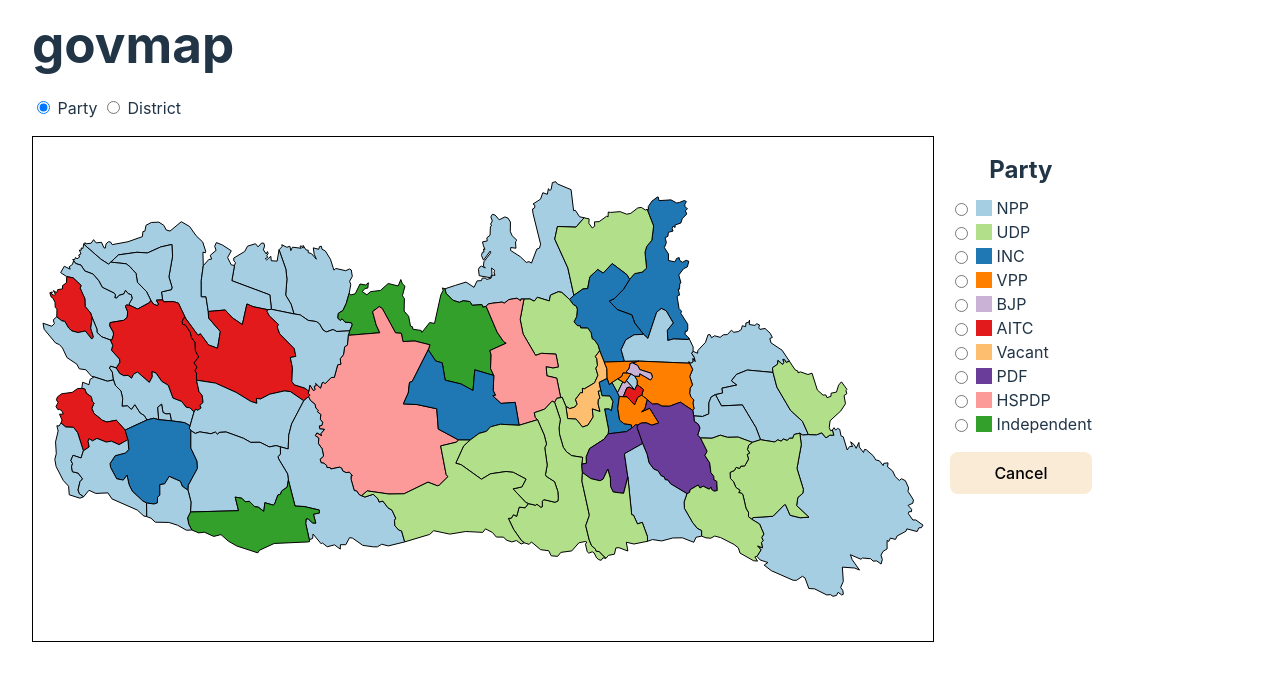
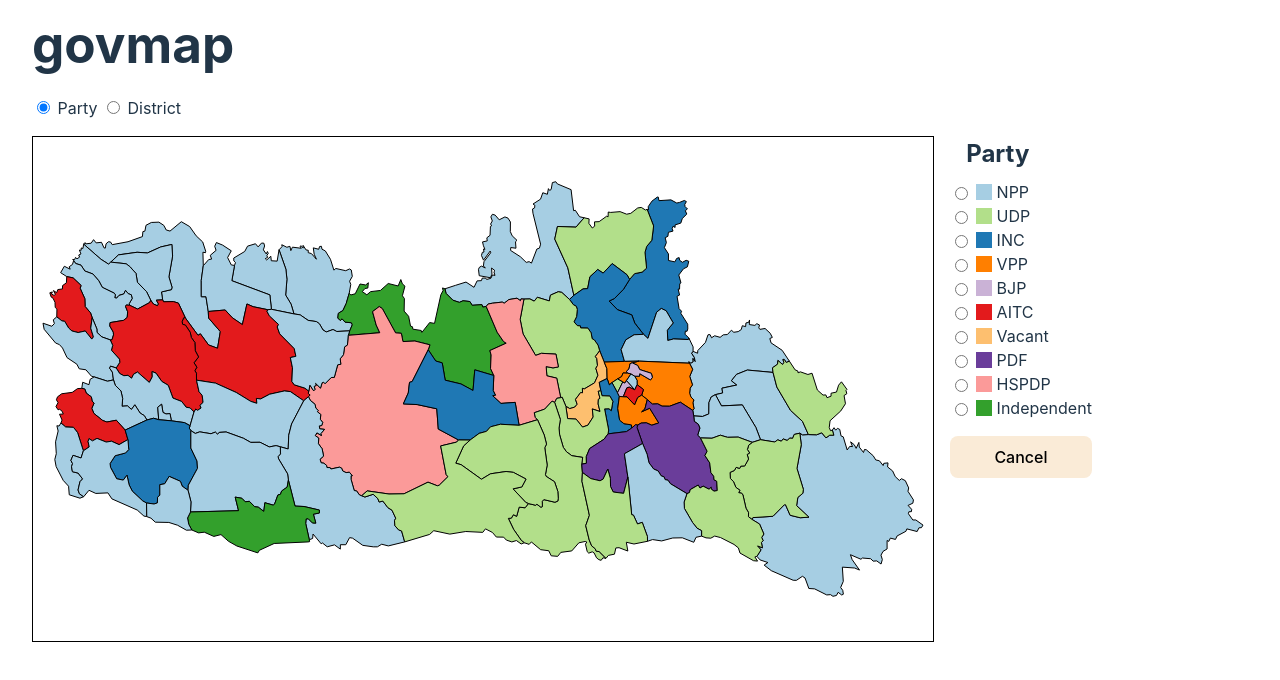
Before and after one commit to mebble/govmap, a Svelte app: page / in a window 1280 px wide. Shown: the top 680 px of the page. Built offline with nearby package versions, Linux system fonts and the light colour scheme.

Commit message:
improve mobile layout

```diff
--- a/src/App.svelte
+++ b/src/App.svelte
@@ -95,7 +95,7 @@
         </label>
     </div>
     <div class="output">
-        <div id="chart">
+        <div class="chart">
             {#if dataLoaded}
                 <svg {width} {height}>
                     <g>
@@ -137,18 +137,22 @@
 
 <style>
     main {
-        padding: 1rem 2rem;
+        padding: 1rem;
     }
     h1 {
         margin-top: 0;
         margin-bottom: 1.5rem;
     }
-    svg {
-        border: 1px solid black;
-    }
     .output {
         display: flex;
         flex-wrap: wrap;
+    }
+    .chart {
+        margin-bottom: 1rem;
+        margin-right: 1rem;
+    }
+    svg {
+        border: 1px solid black;
     }
     .prop-choice {
         margin-bottom: 1rem;
@@ -159,4 +163,10 @@
     .selected-constituency {
         filter: brightness(1.2)
     }
+
+    @media (min-width: 640px) {
+        main {
+            padding: 1rem 2rem;
+        }
+    }
 </style>
--- a/src/lib/Legend.svelte
+++ b/src/lib/Legend.svelte
@@ -22,12 +22,11 @@
     .container {
         display: flex;
         flex-direction: column;
-        padding: 1rem;
     }
     h2 {
         margin: 0;
         margin-bottom: 0.5rem;
-        text-align: center;
+        margin-left: 1ch;
     }
     label {
         display: flex;
```
